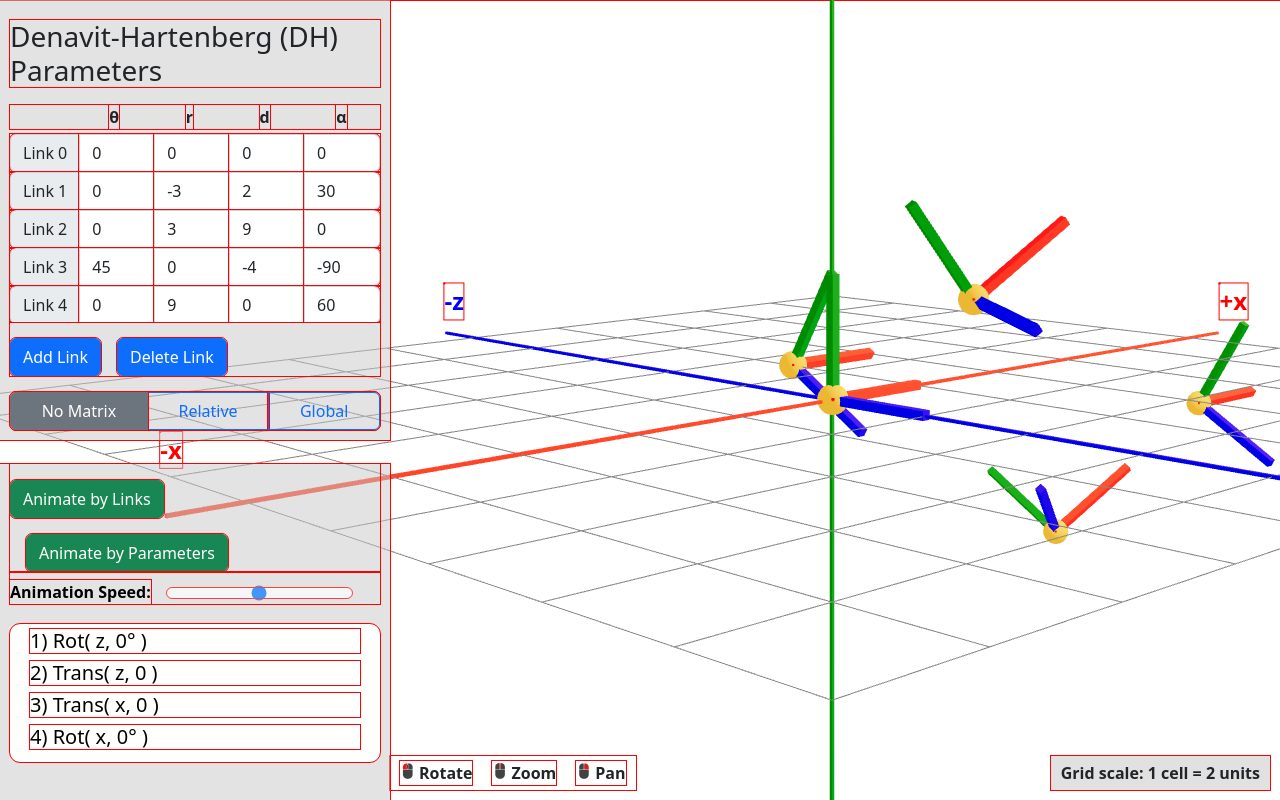
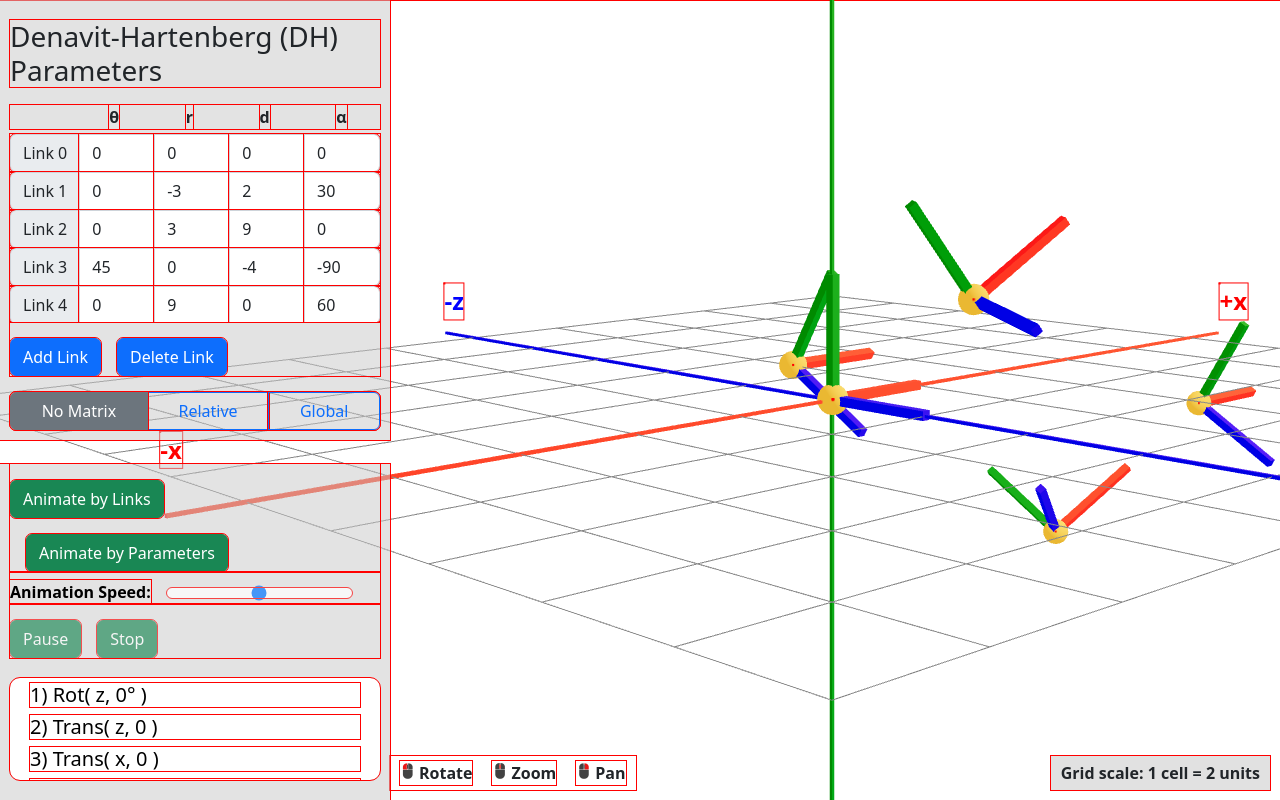
Before and after one commit to delgoh/robotic-arm-simulator, a React (Create React App) app: page / in a window 1280 px wide. Built offline with nearby package versions, Linux system fonts and the light colour scheme.

Commit message:
Added pause/resume and stop buttons to animations

```diff
--- a/src/components/AnimationPanel/AnimationPanel.jsx
+++ b/src/components/AnimationPanel/AnimationPanel.jsx
@@ -20,6 +20,7 @@ const AnimationPanel = ({
 }) => {
 
   const [isAnimateParams, setIsAnimateParams] = useState(true);
+  const [isPaused, setIsPaused] = useState(false);
   const textRef = useSpringRef();
 
   const handleAnimateLinks = async () => {
@@ -38,6 +39,29 @@ const AnimationPanel = ({
     await animateParamsRef.start();
     await highlightParamsRef.start();
     await textRef.start();
+  }
+
+  const handlePause = () => {
+    setIsPaused(isPaused => {
+      if (!isPaused) {
+        animateLinksRef.pause();
+        highlightLinksRef.pause();
+        textRef.pause();
+      } else {
+        animateLinksRef.resume();
+        highlightLinksRef.resume();
+        textRef.resume();
+      }
+      return !isPaused;
+    });
+  }
+
+  const handleStop = () => {
+    animateLinksRef.stop();
+    highlightLinksRef.stop();
+    textRef.stop();
+    setIsAnimate(false);
+    setIsPaused(false);
   }
 
   return (
@@ -66,19 +90,29 @@ const AnimationPanel = ({
           className={`${styles.speedRange} ms-3 w-50`}
           type='range'
           onChange={e => setAnimationSpeed(3 - e.currentTarget.value)}
+          disabled={isAnimate}
           min={0.5}
           max={2.5}
           defaultValue={1.5}
           step={0.5}
         />
       </div>
-      {/* <Button
-        className='mt-3'
-        variant='success'
-        disabled={isAnimate}
-        onClick={handleAnimateParams}>
-        Animate by Parameters
-      </Button> */}
+      <div>
+        <Button
+          className='mt-3'
+          variant='success'
+          disabled={!isAnimate}
+          onClick={handlePause}>
+          {!isPaused ? "Pause" : "Resume"}
+        </Button>
+        <Button
+          className='mt-3 ms-3'
+          variant='success'
+          disabled={!isAnimate}
+          onClick={handleStop}>
+          Stop
+        </Button>
+      </div>
       <TextPanel
         robotParams={robotParams}
         isAnimateParams={isAnimateParams}
```
